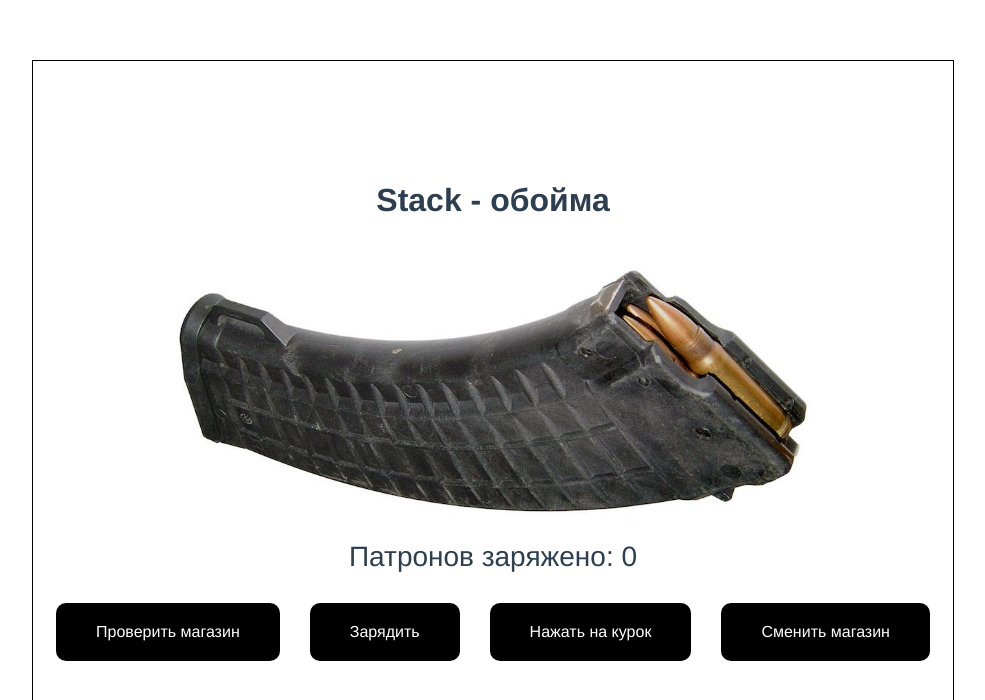
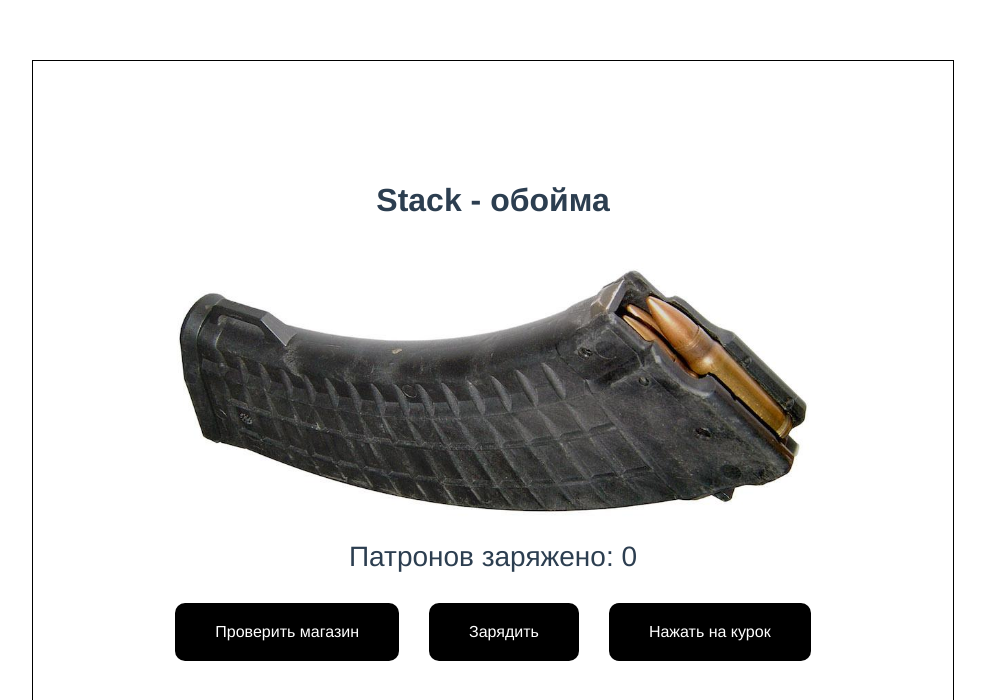
Before and after one commit to VladSapozhnik/docker-vuejs, a Vue app: page / in a window 1280 px wide. Shown: the top 700 px of the page, without its empty margins (147-1132 px from the left). Built offline with nearby package versions, Linux system fonts and the light colour scheme.

Commit message:
fix stack

```diff
--- a/src/components/HelloWorld.vue
+++ b/src/components/HelloWorld.vue
@@ -9,7 +9,6 @@
         <div class="stack__wrapper-btn" @click="infoItem">Проверить магазин</div>
         <div class="stack__wrapper-btn" @click="pushItem">Зарядить</div>
         <div class="stack__wrapper-btn" @click="popItem">Нажать на курок</div>
-        <div class="stack__wrapper-btn" @click="swapItem">Сменить магазин</div>
       </div>
       <div class="stack__action">{{action}}</div>
     </div>
@@ -28,17 +27,10 @@ export default {
       patron: 0,
       action: '',
       check: '',
-      fullItem: [30, 29, 28, 27, 26],
+      thing: []
     }
   },
   methods: {
-    swapItem:function () {
-      this.stack = this.fullItem;
-      console.log(this.stack)
-      this.stack.pop();
-      this.fullItem++;
-      this.action = 'Зарядил';
-    },
     pushItem:function () {
         if (this.stack.length < 30) {
           this.stack.push(this.item + this.patron);
@@ -52,6 +44,8 @@ export default {
           this.stack.pop();
           this.patron--;
           this.action = 'Выстрел';
+          this.thing = this.stack[Math.floor(Math.random()*this.stack.length)];
+          console.log(this.thing);
       } else {
         this.patron == 0;
         this.action = 'Выстрел невозможен магазин пуст!';
```
